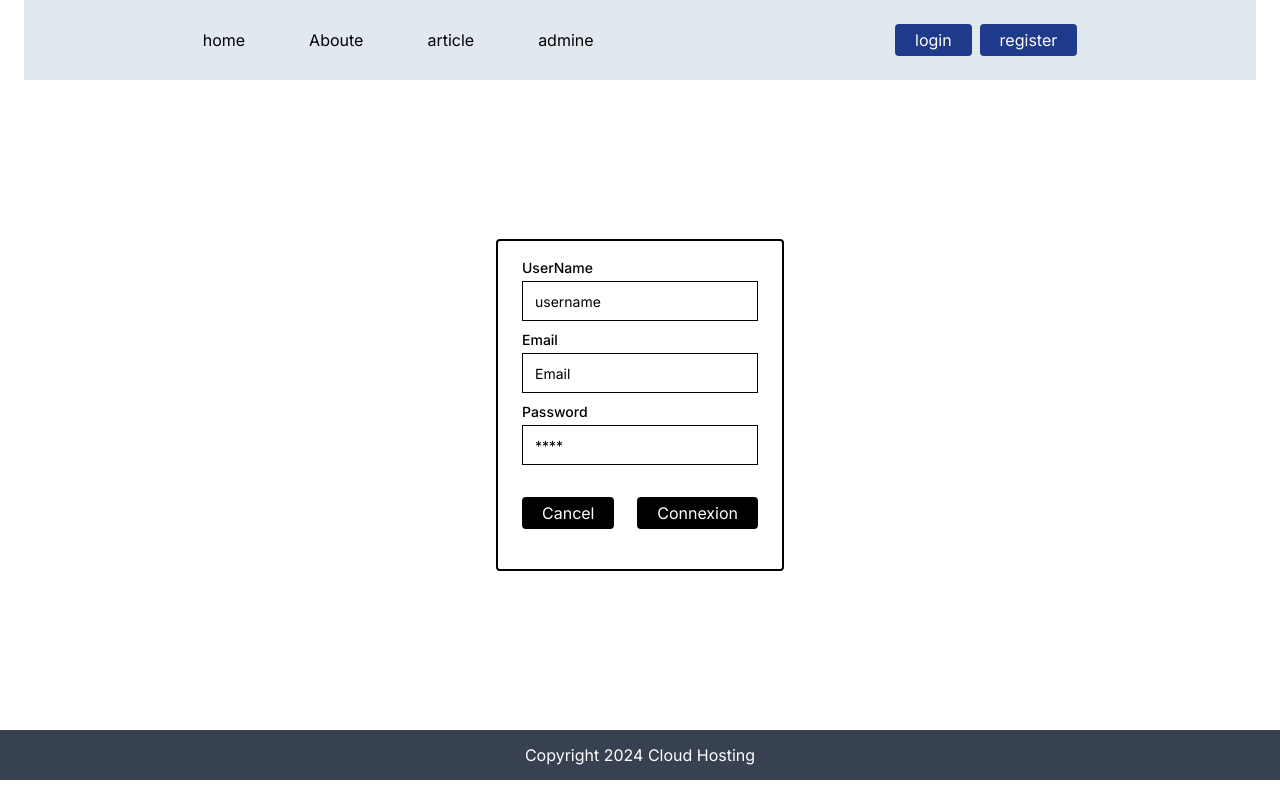
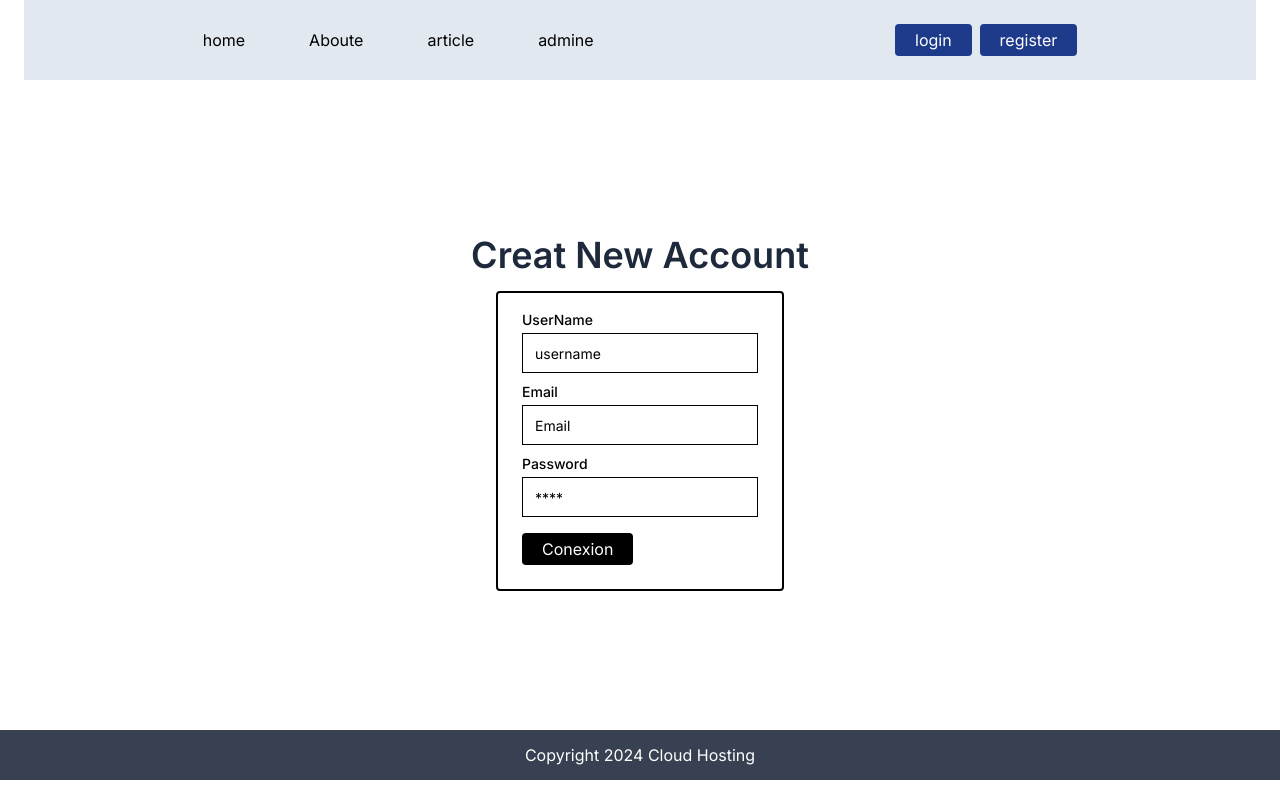
Before and after one commit to Malek133/NextJS-project-2, a Next.js app: page /register in a window 1280 px wide. Built offline with nearby package versions, Linux system fonts and the light colour scheme.

Commit message:
Register Login Page Design

```diff
--- a/package.json
+++ b/package.json
@@ -16,6 +16,7 @@
     "next": "14.2.2",
     "react": "^18",
     "react-dom": "^18",
+    "react-toastify": "^10.0.5",
     "tailwind-merge": "^2.3.0",
     "tailwindcss-animate": "^1.0.7"
   },
--- /dev/null
+++ b/src/app/(user)/login/LoginForm.tsx
@@ -0,0 +1,58 @@
+'use client'
+
+import { Input } from "@/components/ui/input"
+import { Label } from "@/components/ui/label"
+import { useState } from "react"
+import { toast } from 'react-toastify';
+
+const LoginForm = () => {
+
+    const [email,setEmail] = useState('');
+    const [password,setPassword] = useState('');
+
+    const formSubmitHandler = async (e:React.FormEvent) => {
+        e.preventDefault();
+        if(email === "") return toast.error("Email is required");
+        if(password === "") return toast.error("Password is required");
+
+        console.log({email,password})
+    }
+
+  return (
+    <form  onSubmit={formSubmitHandler} className='flex flex-col
+    items-center justify-center py-3'>
+      <div className='border-2 border-black
+      rounded py-2 px-6'>
+
+      <div>
+      <div className="grid w-full max-w-sm items-center
+       my-3 gap-1.5">
+      <Label htmlFor="email">Email</Label>
+      <Input type="email" id="email"
+      placeholder="Email" value={email}
+      onChange={(e) => setEmail(e.target.value)} />
+    </div>
+
+
+    <div className="grid w-full max-w-sm items-center gap-1.5">
+      <Label htmlFor="email">Password</Label>
+      <Input type="password" id="password"
+      placeholder="****" value={password}
+      onChange={(e) => setPassword(e.target.value)} />
+    </div>
+      </div>
+
+
+
+      <button className='bg-black text-white
+      rounded px-5 py-1 my-4'>
+      Connexion
+      </button>
+
+
+     </div>
+    </form>
+  )
+}
+
+export default LoginForm
--- /dev/null
+++ b/src/app/(user)/login/page.tsx
@@ -0,0 +1,18 @@
+import LoginForm from "./LoginForm"
+
+
+
+const LoginPage = () => {
+  return (
+    <section className="fix-height">
+
+    <h1 className="my-4 text-center text-4xl font-semibold text-slate-900">
+      Login Page</h1>
+
+      <LoginForm />
+
+    </section>
+  )
+}
+
+export default LoginPage
--- /dev/null
+++ b/src/app/(user)/register/RegisterForm.tsx
@@ -0,0 +1,62 @@
+'use client'
+
+import { Input } from '@/components/ui/input'
+import { Label } from '@/components/ui/label'
+import { useState } from 'react';
+import { toast } from 'react-toastify';
+
+const RegisterForm = () => {
+    const [email,setEmail] = useState('');
+    const [userName,setUserName] = useState('');
+    const [password,setPassword] = useState('');
+
+    const formSubmitHandler = async (e:React.FormEvent) => {
+        e.preventDefault();
+        if(email === "") return toast.error("Email is required");
+        if(password === "") return toast.error("Password is required");
+        if(userName === "") return toast.error("userName is required");
+
+        console.log({userName,email,password})
+    }
+
+  return (
+    <form onSubmit={formSubmitHandler}
+    className='border-2 border-black
+    rounded py-2 px-6'>
+
+    <div>
+    <div className="grid w-full max-w-sm items-center
+     my-3 gap-1.5">
+    <Label htmlFor="username">UserName</Label>
+    <Input type="username" id="username"
+    placeholder="username" value={userName}
+    onChange={(e) => setUserName(e.target.value)} />
+  </div>
+
+    <div className="grid w-full max-w-sm items-center
+     my-3 gap-1.5">
+    <Label htmlFor="email">Email</Label>
+    <Input type="email" id="email"
+    placeholder="Email"  value={email}
+    onChange={(e) => setEmail(e.target.value)} />
+  </div>
+
+
+  <div className="grid w-full max-w-sm items-center gap-1.5">
+    <Label htmlFor="password">Password</Label>
+    <Input type="password" id="password"
+    placeholder="****" value={password}
+    onChange={(e) => setPassword(e.target.value)} />
+  </div>
+    </div>
+
+    <button className='bg-black text-white
+    rounded px-5 py-1 my-4'>
+    Conexion
+    </button>
+
+   </form>
+  )
+}
+
+export default RegisterForm
--- /dev/null
+++ b/src/app/(user)/register/page.tsx
@@ -0,0 +1,17 @@
+import RegisterForm from "./RegisterForm"
+
+
+const RegisterPage = () => {
+  return (
+    <div className='flex flex-col fix-height
+    items-center justify-center py-2'>
+
+      <h1 className="my-4 text-center text-4xl font-semibold text-slate-800">
+        Creat New  Account</h1>
+        <RegisterForm />
+
+    </div>
+  )
+}
+
+export default RegisterPage
--- /dev/null
+++ b/src/app/cart/[...products]/page.tsx
@@ -0,0 +1,13 @@
+
+
+const ProductPage = () => {
+  return (
+    <div className='fix-height m-auto container'>
+      <h1
+      className='text-center my-3 text-3xl font-semibold text-blue-800 '>
+        Page Products</h1>
+    </div>
+  )
+}
+
+export default ProductPage
--- /dev/null
+++ b/src/app/cart/page.tsx
@@ -0,0 +1,11 @@
+
+
+const CartPage = () => {
+  return (
+    <div className='fix-height m-auto container'>
+      <h1 className='text-center my-3 text-3xl font-semibold text-blue-950 '>Page Carte</h1>
+    </div>
+  )
+}
+
+export default CartPage
--- a/src/app/layout.tsx
+++ b/src/app/layout.tsx
@@ -5,6 +5,8 @@ import { Inter,
 import "./globals.css";
 import Header from "@/components/header/Header";
 import Footer from "@/components/Footer";
+import 'react-toastify/dist/ReactToastify.css';
+import { ToastContainer } from 'react-toastify';
 
 const inter = Inter({ subsets: ["latin"] });
 // const kufiarabic = Noto_Kufi_Arabic({subsets:['arabic'],weight:['300']})
@@ -22,6 +24,7 @@ export default function RootLayout({
     <html lang="en">
       <body className={inter.className}>
       <Header />
+      <ToastContainer position="top-center" />
         <main>{children}</main>
         <Footer />
         </body>
--- a/src/app/login/page.tsx
+++ /dev/null
@@ -1,45 +0,0 @@
-
-import React from 'react'
-      import { Input } from "@/components/ui/input"
-import { Label } from "@/components/ui/label"
-const LoginPage = () => {
-  return (
-    <div className='flex flex-col fix-height
-    items-center justify-center py-12'>
-      <div className='border-2 border-black
-      rounded py-2 px-6'>
-
-      <div>
-      <div className="grid w-full max-w-sm items-center
-       my-3 gap-1.5">
-      <Label htmlFor="email">Email</Label>
-      <Input type="email" id="email"
-      placeholder="Email" />
-    </div>
-
-
-    <div className="grid w-full max-w-sm items-center gap-1.5">
-      <Label htmlFor="email">Password</Label>
-      <Input type="password" id="password" placeholder="****" />
-    </div>
-      </div>
-
-      <div className='flex justify-between
-      items-center space-x-3 my-4'>
-      <button className='bg-black text-white
-      rounded px-5 py-1 my-4'>
-      Cancel
-      </button>
-
-      <button className='bg-black text-white
-      rounded px-5 py-1 my-4'>
-      Connexion
-      </button>
-      </div>
-
-     </div>
-    </div>
-  )
-}
-
-export default LoginPage
--- a/src/app/register/page.tsx
+++ /dev/null
@@ -1,52 +0,0 @@
-import { Input } from '@/components/ui/input'
-import { Label } from '@/components/ui/label'
-
-
-const RegisterPage = () => {
-  return (
-    <div className='flex flex-col fix-height
-    items-center justify-center py-12'>
-      <div className='border-2 border-black
-      rounded py-2 px-6'>
-
-      <div>
-      <div className="grid w-full max-w-sm items-center
-       my-3 gap-1.5">
-      <Label htmlFor="username">UserName</Label>
-      <Input type="username" id="username"
-      placeholder="username" />
-    </div>
-
-      <div className="grid w-full max-w-sm items-center
-       my-3 gap-1.5">
-      <Label htmlFor="email">Email</Label>
-      <Input type="email" id="email"
-      placeholder="Email" />
-    </div>
-
-
-    <div className="grid w-full max-w-sm items-center gap-1.5">
-      <Label htmlFor="password">Password</Label>
-      <Input type="password" id="password" placeholder="****" />
-    </div>
-      </div>
-
-      <div className='flex justify-between
-      items-center space-x-3 my-4'>
-      <button className='bg-black text-white
-      rounded px-5 py-1 my-4'>
-      Cancel
-      </button>
-
-      <button className='bg-black text-white
-      rounded px-5 py-1 my-4'>
-      Connexion
-      </button>
-      </div>
-
-     </div>
-    </div>
-  )
-}
-
-export default RegisterPage
--- a/src/components/header/Header.tsx
+++ b/src/components/header/Header.tsx
@@ -44,15 +44,17 @@ const Header = () => {
         {/* )} */}
 
             <li>
+          <Link href={'/login'}>
+          <button className='bg-blue-900 text-white rounded
+           px-5 py-1 my-4'>
+            login
+            </button></Link>
+
+           <Link href={'/register'}>
            <button className='bg-blue-900 text-white rounded
-           px-5 py-1 my-4'>
-            <Link href={'/login'}>login</Link>
-            </button>
-
-            <button className='bg-blue-900 text-white rounded
             px-5 py-1 mx-2 my-4'>
-              <Link href={'/register'}>register</Link>
-              </button>
+              register
+              </button></Link>
 
         </li>
 
```
Also changed, not shown: 1 other file (tests, documents, lock files or other folders).
